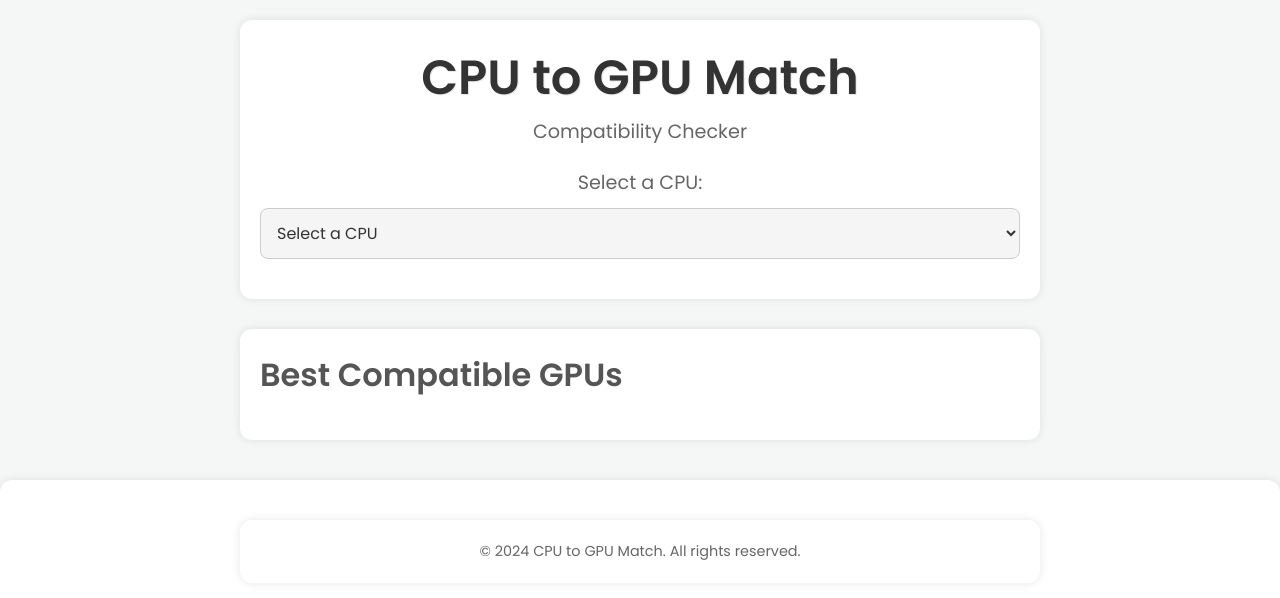
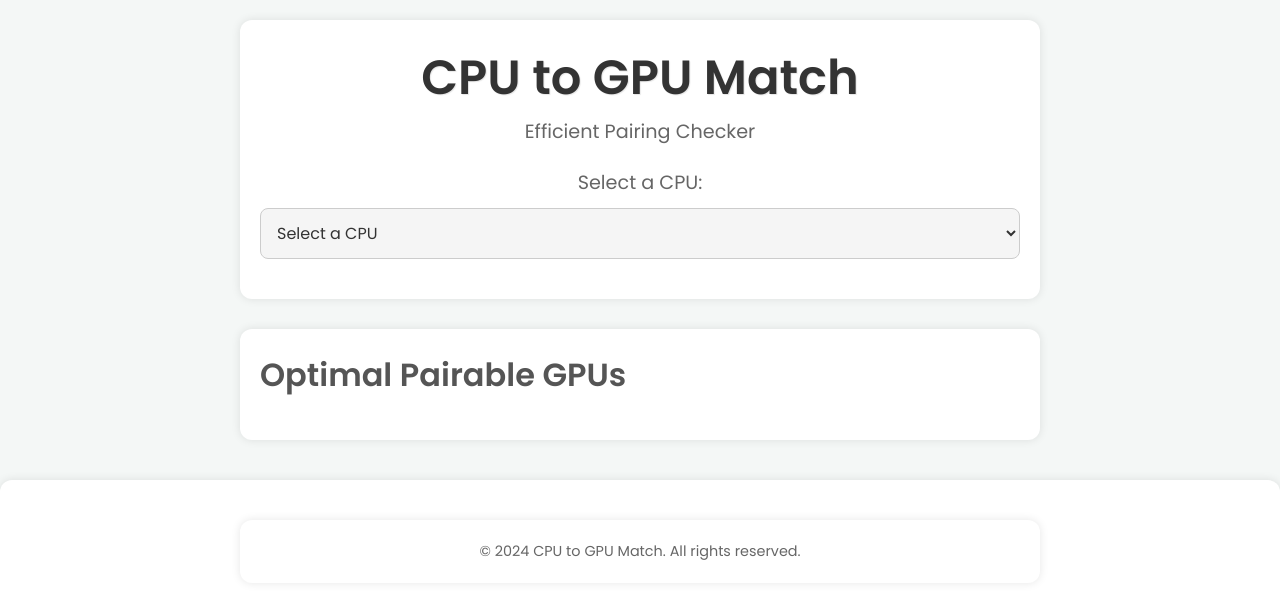
Before and after one commit to silverstar33/cpu-gpu-match, a plain HTML site: page index.html in a window 1280 px wide. Drawn offline with Linux system fonts and the light colour scheme.

Commit message:
Replaced Compatible word to Optimal Pairing

```diff
--- a/index.html
+++ b/index.html
@@ -22,7 +22,7 @@
     <header class="header">
         <div class="container">
             <h1>CPU to GPU Match</h1>
-            <p class="subtitle">Compatibility Checker</p>
+            <p class="subtitle">Efficient Pairing Checker</p>
             <label for="cpu-select">Select a CPU:</label>
             <select id="cpu-select" onchange="fetchCompatibleGPUs()">
                 <option value="">Select a CPU</option>
@@ -33,7 +33,7 @@
 
     <main>
         <div class="container">
-            <h2 class="gpu-list-label">Best Compatible GPUs</h2>
+            <h2 class="gpu-list-label">Optimal Pairable GPUs</h2>
             <ul id="gpu-list" class="gpu-list">
                 <!-- GPU compatibility results will be dynamically updated here -->
             </ul>
```
